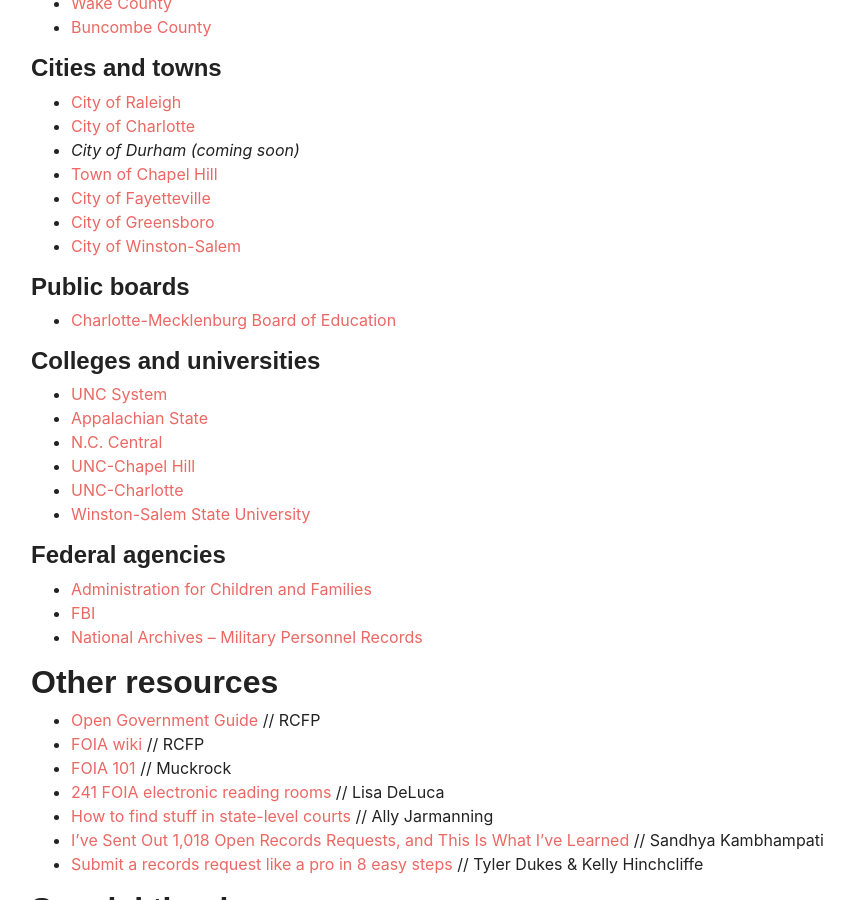
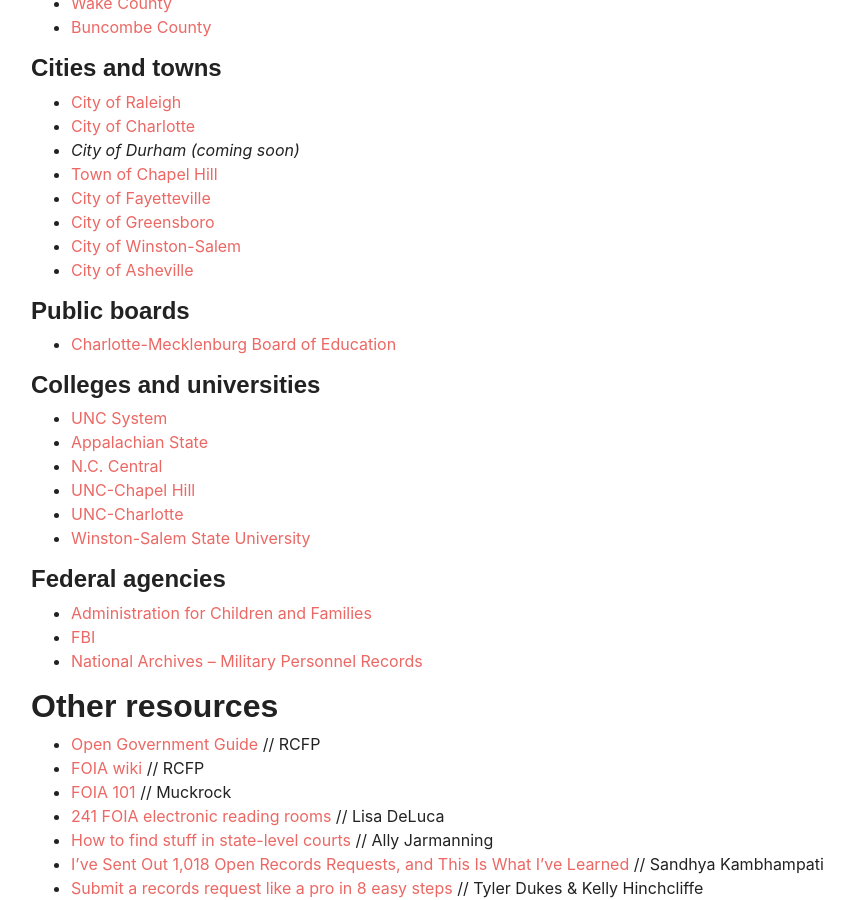
Before and after one commit to mtdukes/data-journalism-lab, a Jekyll site: the page built from _pages/public_records.md, in a window 1280 px wide and 900 px high, scrolled down 1021 px. Shown: the whole window, without its empty margins (54-908 px from the left). Built offline with Jekyll 4.4.1, drawn with Linux system fonts in a browser that asks for light colours; some web fonts are replaced.

Commit message:
adding asheville

```diff
--- a/_pages/public_records.md
+++ b/_pages/public_records.md
@@ -48,6 +48,7 @@
 * [City of Fayetteville](https://fayettevillenc.nextrequest.com/)
 * [City of Greensboro](https://www.greensboro-nc.gov/government/public-records-requests)
 * [City of Winston-Salem](https://www.cityofws.org/FormCenter/Fire-Department-7/FOIA-Request-172)
+* [City of Asheville](https://cityofashevillenc.nextrequest.com/)
 
 #### Public boards
 
```
